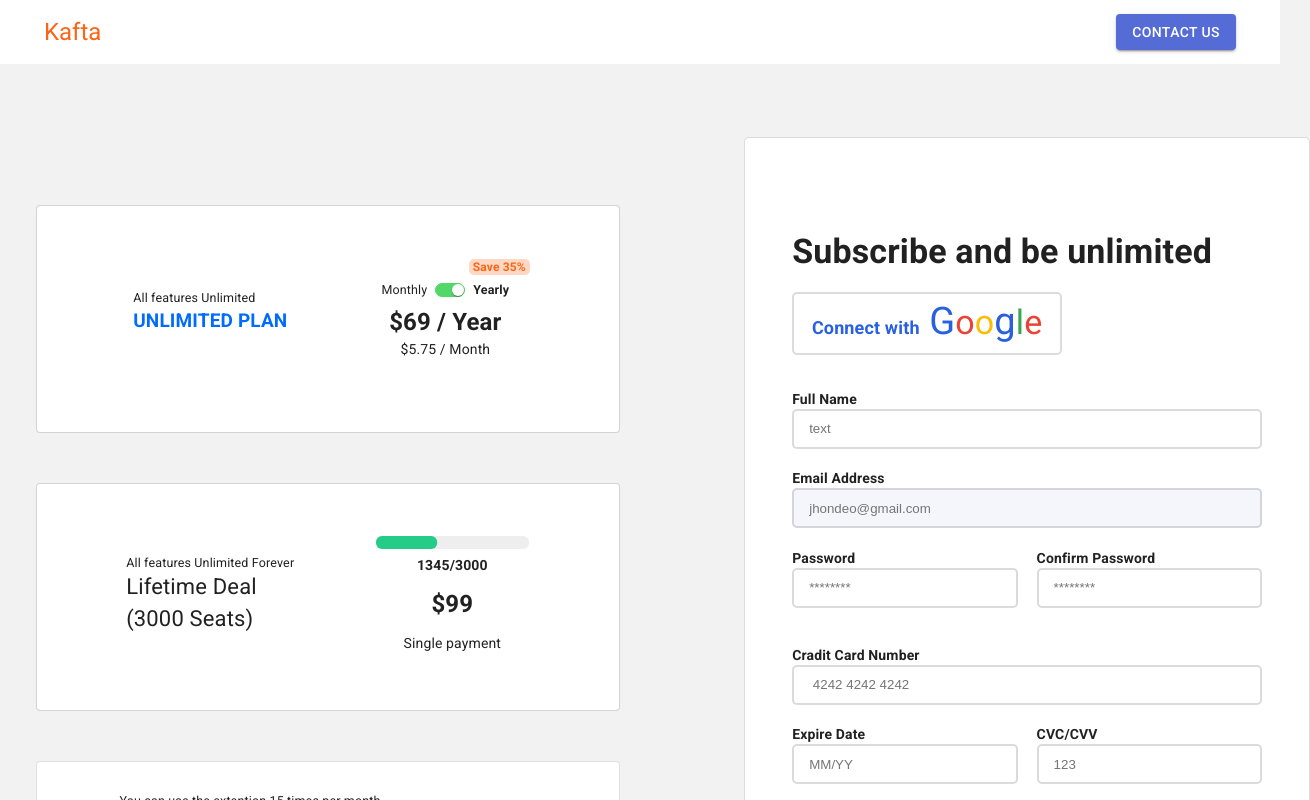
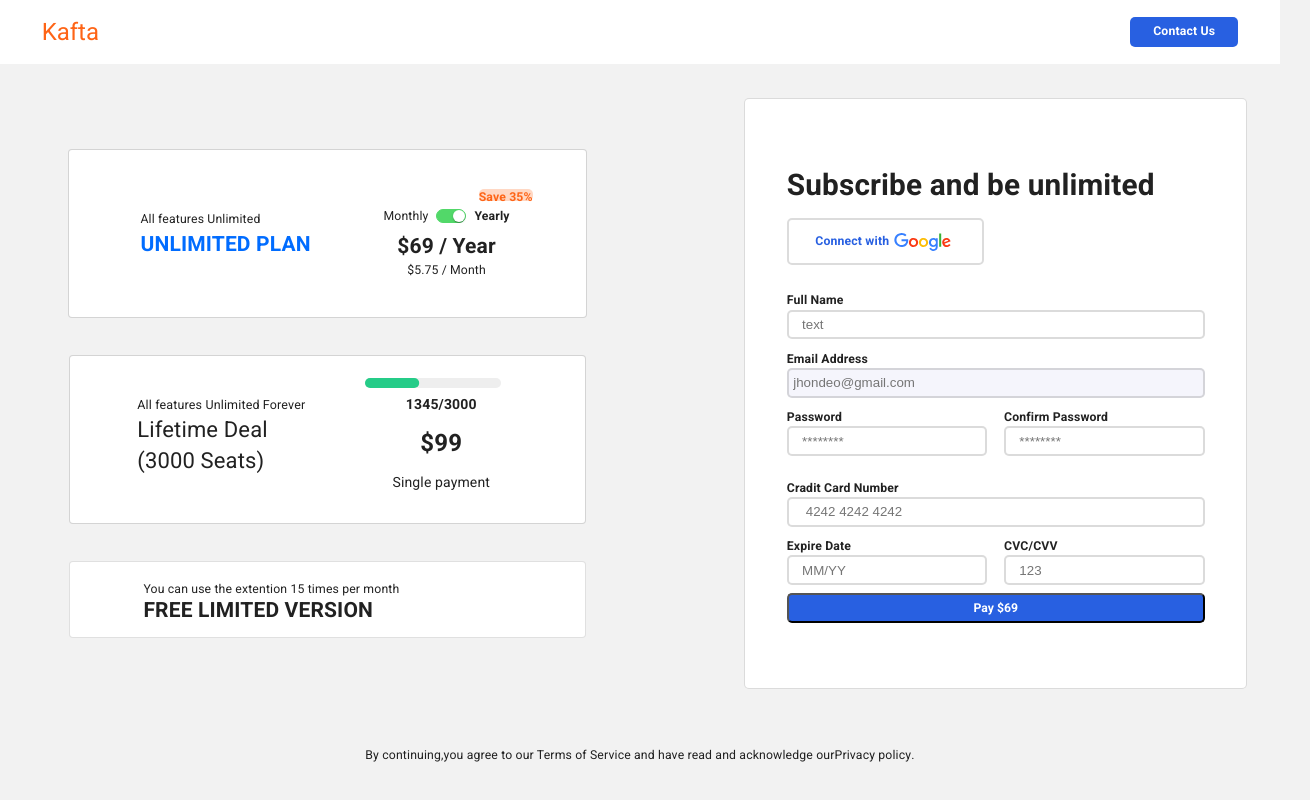
Before and after one commit to mdsaddamvol/kafta, a Next.js app: page / in a window 1280 px wide. Shown: the top 800 px of the page, 1310 px wide, since content can reach past the window. Built offline with nearby package versions, Linux system fonts and the light colour scheme.

Commit message:
fixed everythig

```diff
--- a/components/FormComponent.js
+++ b/components/FormComponent.js
@@ -1,13 +1,14 @@
 import { Divider, Paper } from '@material-ui/core';
 import { makeStyles, withStyles } from '@material-ui/core/styles';
+import { useState } from 'react';
 
 const useStyles = makeStyles(theme => ({
   root: {
-    flexGrow: 1,
+    flexGrow: 0,
   },
   paper: {
-    width: '566px',
-    height: '797px',
+    width: '39.30vw',
+    height: '73.79vh',
     display: 'flex',
     justifyContent: 'space-evenly',
     alignItems: 'center',
@@ -27,14 +28,14 @@ const useStyles = makeStyles(theme => ({
   },
   title: {
     textAlign: 'start',
-    fontSize: '34px',
+    fontSize: '2.125em',
     fontFamily: 'Roboto',
     fontWeight: 'bold',
     alignSelf: 'flex-start',
   },
   main: {
-    width: '470px',
-    height: '650px',
+    width: '32.64vw',
+    height: '60.18vh',
     display: 'flex',
     borderRadius: '4px',
     justifyContent: 'space-evenly',
@@ -42,68 +43,69 @@ const useStyles = makeStyles(theme => ({
     flexDirection: 'column',
   },
   google: {
-    width: '270px',
-    height: '63px',
+    width: '15.41vw',
+    height: '5.83vh',
     border: '2px solid #DCDCDC',
     borderRadius: '5px',
     textAlign: 'center',
     alignSelf: 'flex-start',
+    display: 'flex',
+    justifyContent: 'center',
+    alignItems: 'center',
+    cursor: 'pointer',
   },
   connectGoogle: {
     color: '#2860E1',
-    fontSize: '18px',
+    fontSize: '0.875em',
     fontFamily: 'Roboto',
     fontWeight: 'bold',
   },
-  g: { color: '#2860E1', fontSize: '38px', fontFamily: 'Roboto', fontWeight: 'regular' },
-  o: { color: '#EA4335', fontSize: '34px', fontFamily: 'Roboto', fontWeight: 'regular' },
-  o2: { color: '#FBBC05', fontSize: '34px', fontFamily: 'Roboto', fontWeight: 'regular' },
-  l: { color: '#34A853', fontSize: '34px', fontFamily: 'Roboto', fontWeight: 'regular' },
-  e: { color: '#EA4335', fontSize: '34px', fontFamily: 'Roboto', fontWeight: 'regular' },
+  googlesvg: {
+    width: '5.18vw',
+    height: '2.275vh',
+  },
   input: {
     width: '100%',
-    height: '40px',
+    height: '3.70vh',
     border: '2px solid #70707040',
-    padding: '5px',
-    paddingLeft: '15px',
+    padding: '0.347vw',
+    paddingLeft: '1.04vw',
     borderRadius: '5px',
   },
   inputlabel: {
-    fontSize: '14px',
+    fontSize: '0.875em',
     fontFamily: 'Roboto',
     fontWeight: 'bold',
   },
   inputContainer: {
     width: '100%',
-    height: '63px',
+    height: '5.83vh',
     display: 'flex',
     justifyContent: 'space-between',
   },
   inputContainerfull: {
     width: '100%',
-    height: '63px',
+    height: '5.83vh',
   },
   inputHalf: {
     width: '48%',
-    height: '63px',
+    height: '5.83vh',
   },
   email: {
     backgroundColor: '#F5F5FC',
     width: '100%',
-    height: '40px',
+    height: '3.70vh',
     border: '2px solid #70707040',
-    padding: '5px',
+    padding: '0.347vw',
     borderRadius: '5px',
-    paddingLeft: '15px',
+    paddingLeft: '1.04hw',
   },
   pay: {
     width: '100%',
-    height: '40px',
-    padding: '5px',
-    paddingLeft: '15px',
+    height: '3.70vh',
     borderRadius: '5px',
     backgroundColor: '#2860E1',
-    fontSize: '14px',
+    fontSize: '0.875em',
     fontFamily: 'Roboto',
     fontWeight: 'bold',
     color: 'white',
@@ -116,19 +118,16 @@ const useStyles = makeStyles(theme => ({
 }));
 
 const FormComponent = () => {
+  const [email, setEmail] = useState('');
+  console.log(email);
   const classes = useStyles();
   return (
-    <div className={classes.paper} variant="outlined" elevation={0}>
+    <form className={classes.paper}>
       <div className={classes.main}>
         <div className={classes.title}>Subscribe and be unlimited</div>
         <div className={classes.google}>
           <span className={classes.connectGoogle}>Connect with</span>
-          <span className={classes.g}> G</span>
-          <span className={classes.o}>o</span>
-          <span className={classes.o2}>o</span>
-          <span className={classes.g}>g</span>
-          <span className={classes.l}>l</span>
-          <span className={classes.e}>e</span>
+          <img className={classes.googlesvg} src="/google.svg" />
         </div>
         <Divider />
         <div className={classes.inputContainerfull}>
@@ -137,7 +136,14 @@ const FormComponent = () => {
         </div>
         <div className={classes.inputContainerfull}>
           <label className={classes.inputlabel}>Email Address</label>
-          <input required type="email" className={classes.email} placeholder="jhondeo@gmail.com" />
+          <input
+            required
+            type="email"
+            className={classes.email}
+            onChange={e => setEmail(e.target.value)}
+            value={email}
+            placeholder="jhondeo@gmail.com"
+          />
         </div>
         <div className={classes.inputContainer}>
           <div className={classes.inputHalf}>
@@ -157,16 +163,18 @@ const FormComponent = () => {
         <div className={classes.inputContainer}>
           <div className={classes.inputHalf}>
             <label className={classes.inputlabel}>Expire Date</label>
-            <input required className={classes.input} type="text" placeholder="MM/YY" />
+            <input required className={classes.input} type="number" placeholder="MM/YY" />
           </div>
           <div className={classes.inputHalf}>
             <label className={classes.inputlabel}>CVC/CVV</label>
             <input required className={classes.input} type="tel" pattern="\d*" maxlength="3" placeholder="123" />
           </div>
         </div>
-        <div className={classes.pay}>Pay $69</div>
+        <button type="submit" className={classes.pay}>
+          Pay $69
+        </button>
       </div>
-    </div>
+    </form>
   );
 };
 
--- a/components/bottomCard.js
+++ b/components/bottomCard.js
@@ -6,14 +6,28 @@ import Typography from '@material-ui/core/Typography';
 
 const useStyles = makeStyles(theme => ({
   paper: {
-    width: '584px',
-    height: '104px',
-    padding: '30px 83px',
+    width: '40.44vw',
+    height: '9.62vh',
+    paddingLeft: '5.76vw',
+    display: 'flex',
+    justifyContent: 'center',
+    flexDirection: 'column',
+    cursor: 'pointer',
+    '&:hover': {
+      border: '1px solid #006CFF',
+    },
     [theme.breakpoints.down('sm')]: {
       width: '330px',
       height: '104px',
       padding: '20px 20px',
     },
+  },
+  bigtext: {
+    fontSize: '1.5em',
+    fontFamily: 'Roboto',
+    fontWeight: 'black',
+    width: '20vw',
+    height: '2.96vh',
   },
 }));
 
@@ -24,16 +38,16 @@ export default function BottomCard() {
     <Paper className={classes.paper} variant="outlined" elevation={0}>
       <div
         style={{
-          fontSize: '12.5px',
+          fontSize: '0.875em',
           fontFamily: 'Roboto',
           fontWeight: 'regular',
-          width: '287px',
-          height: '19px',
+          width: '20vw',
+          height: '1.75vh',
         }}
       >
         You can use the extention 15 times per month
       </div>
-      <div style={{ fontSize: '19px', fontFamily: 'Roboto', fontWeight: 'regular', width: '226px', height: '32px' }}>
+      <div className={classes.bigtext}>
         <b>FREE LIMITED VERSION</b>
       </div>
     </Paper>
--- a/components/card.js
+++ b/components/card.js
@@ -10,13 +10,13 @@ const useStyles = makeStyles(theme => ({
   },
 
   card: {
-    width: '584px',
-    height: '228px',
+    width: '40.55vw',
+    height: '21.11vh',
     display: 'flex',
     borderRadius: '4px',
     justifyContent: 'space-evenly',
     alignItems: 'center',
-    padding: '20px',
+    padding: '1.38vw',
     border: '1px solid #54545440',
     backgroundColor: 'white',
     '&:hover': {
@@ -28,28 +28,49 @@ const useStyles = makeStyles(theme => ({
     },
   },
   half: {
-    width: '159px',
-    height: '59px',
+    width: '14.4vw',
+    height: '5.46vh',
+    [theme.breakpoints.down('sm')]: {
+      width: '132px',
+      height: '46px',
+    },
   },
+
   half2: {
-    width: '153px',
-    height: '120px',
+    width: '10.625vw',
+    height: '11.11vh',
+    [theme.breakpoints.down('sm')]: {
+      width: '135px',
+      height: '97px',
+    },
+  },
+  bigText: {
+    fontSize: '1.5em',
+    fontFamily: 'Roboto',
+    fontWeight: 'bold',
+    color: '#006CFF',
+    height: '2.96vh',
+    [theme.breakpoints.down('sm')]: {
+      fontSize: '0.9em',
+    },
   },
 
   Chi: {
-    width: '61px',
-    height: '16px',
+    width: '4.24vw',
+    height: '1.48vh',
     marginLeft: '100px',
     alignSelf: 'flex-end',
     backgroundColor: '#FE641640',
     textAlign: 'center',
     color: '#FE6416',
     borderRadius: '5px',
-    fontSize: '12px',
+    fontSize: '0.875em',
     fontFamily: 'Roboto',
     fontWeight: 'bold',
     [theme.breakpoints.down('sm')]: {
       marginLeft: '80px',
+      width: '61px',
+      height: '19px',
     },
   },
 }));
@@ -62,24 +83,14 @@ export default function Card() {
         <div
           style={{
             textAlign: 'start',
-            fontSize: '12.5px',
+            fontSize: '0.875em',
             fontFamily: 'Roboto',
             fontWeight: 'regular',
           }}
         >
           All features Unlimited
         </div>
-        <div
-          style={{
-            fontSize: '19px',
-            fontFamily: 'Roboto',
-            fontWeight: 'bold',
-            color: '#006CFF',
-            height: '32px',
-          }}
-        >
-          UNLIMITED PLAN
-        </div>
+        <div className={classes.bigText}>UNLIMITED PLAN</div>
       </div>
       <div className={classes.half2}>
         <div className={classes.Chi} size="small">
@@ -96,7 +107,7 @@ export default function Card() {
         <div
           style={{
             textAlign: 'center',
-            fontSize: '24px',
+            fontSize: '1.5em',
             fontFamily: 'Roboto',
             fontWeight: 'bold',
           }}
@@ -106,7 +117,7 @@ export default function Card() {
         <Typography
           style={{
             textAlign: 'center',
-            fontSize: '14px',
+            fontSize: '0.875em',
             fontFamily: 'Roboto',
             fontWeight: 'regular',
           }}
--- a/components/cardbottom.js
+++ b/components/cardbottom.js
@@ -11,8 +11,8 @@ const useStyles = makeStyles(theme => ({
   },
 
   card: {
-    width: '584px',
-    height: '228px',
+    width: '40.44vw',
+    height: '21.11vh',
     display: 'flex',
     borderRadius: '4px',
     justifyContent: 'space-evenly',
--- a/components/navbar.js
+++ b/components/navbar.js
@@ -8,9 +8,12 @@ import Button from '@material-ui/core/Button';
 const useStyles = makeStyles(theme => ({
   root: {
     width: '100%',
-    height: '20vh',
+    height: '7.4vh',
     flexGrow: 1,
     backgroundColor: '#f2f2f2',
+    display: 'flex',
+    justifyContent: 'space-between',
+    alignItems: 'center',
   },
   menuButton: {
     marginRight: theme.spacing(4),
@@ -18,10 +21,22 @@ const useStyles = makeStyles(theme => ({
   title: {
     flexGrow: 1,
     color: '#fe6416',
-    marginLeft: '20px',
+    marginLeft: '1.38vw',
   },
   buttn: {
-    marginRight: '20px',
+    marginRight: '1.38vw',
+    width: '8.47vw',
+    height: '3.7vh',
+    backgroundColor: '#2860E1',
+    display: 'flex',
+    justifyContent: 'center',
+    alignItems: 'center',
+    fontSize: '0.875em',
+    fontFamily: 'Roboto',
+    fontWeight: 'bold',
+    color: '#ffffff',
+    cursor: 'pointer',
+    borderRadius: '5px',
   },
 }));
 
@@ -33,16 +48,7 @@ const NavBar = () => {
         <Typography variant="h5" className={classes.title}>
           Kafta
         </Typography>
-        <Button
-          width="122px"
-          className={classes.buttn}
-          max-height="40px"
-          elevation={0}
-          variant="contained"
-          color="primary"
-        >
-          Contact Us
-        </Button>
+        <div className={classes.buttn}>Contact Us</div>
       </Toolbar>
     </AppBar>
   );
--- a/components/progress.js
+++ b/components/progress.js
@@ -5,9 +5,9 @@ import LinearProgress from '@material-ui/core/LinearProgress';
 
 const BorderLinearProgress = withStyles(theme => ({
   root: {
-    height: '13px',
+    height: '1.20vh',
     borderRadius: '6px',
-    width: '153px',
+    width: '10.65vw',
   },
   colorPrimary: {
     backgroundColor: theme.palette.grey[theme.palette.type === 'light' ? 200 : 700],
--- a/components/switch.js
+++ b/components/switch.js
@@ -75,7 +75,7 @@ export default function Switche() {
       <div
         style={{
           textAlign: 'start',
-          fontSize: '12.5px',
+          fontSize: '0.875em',
           fontFamily: 'Roboto',
           fontWeight: 'regular',
           display: 'inline',
@@ -87,7 +87,7 @@ export default function Switche() {
       <div
         style={{
           textAlign: 'start',
-          fontSize: '12.5px',
+          fontSize: '0.875em',
           fontFamily: 'Roboto',
           fontWeight: 'bold',
           display: 'inline',
--- a/pages/index.js
+++ b/pages/index.js
@@ -15,12 +15,12 @@ const useStyles = makeStyles(theme => ({
   },
 
   cards: {
-    width: '584px',
+    width: '40.44vw',
     display: 'flex',
     flexDirection: 'column',
     justifyContent: 'space-evenly',
     alignItems: 'center',
-    height: '761px',
+    height: '70.46vh',
     [theme.breakpoints.down('sm')]: {
       width: '350px',
       height: '430px',
@@ -28,7 +28,7 @@ const useStyles = makeStyles(theme => ({
   },
   cardcontainer: {
     width: '100%',
-    height: '1080px',
+    height: '89.4vh',
     display: 'flex',
     flexWrap: 'Wrap',
     justifyContent: 'space-around',
@@ -40,6 +40,10 @@ const useStyles = makeStyles(theme => ({
     fontSize: '16px',
     display: 'flex',
     justifyContent: 'center',
+    fontSize: '0.875em',
+    fontFamily: 'Roboto',
+    fontWeight: 'regular',
+    alignSelf: 'flex-end',
   },
 }));
 export default function Home() {
@@ -58,7 +62,8 @@ export default function Home() {
           <FormComponent />
         </Grid>
         <div className={classes.footer}>
-          By continuing,you agree to our Terms of Service and have read and acknowledge our Privacy policy.
+          By continuing,you agree to our Terms of Service and have read and acknowledge our{' '}
+          <a href="#">Privacy policy</a>.
         </div>
       </Grid>
     </div>
```
Also changed, not shown: public/google.svg (added).
